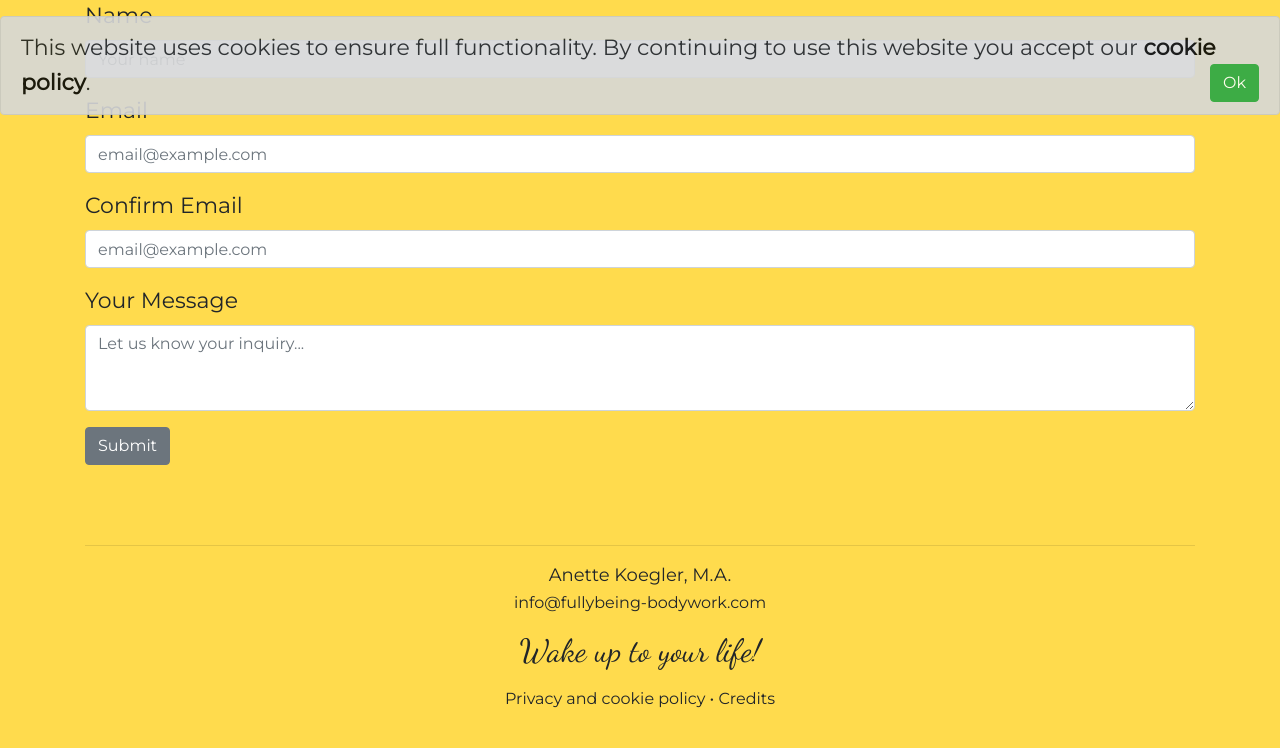
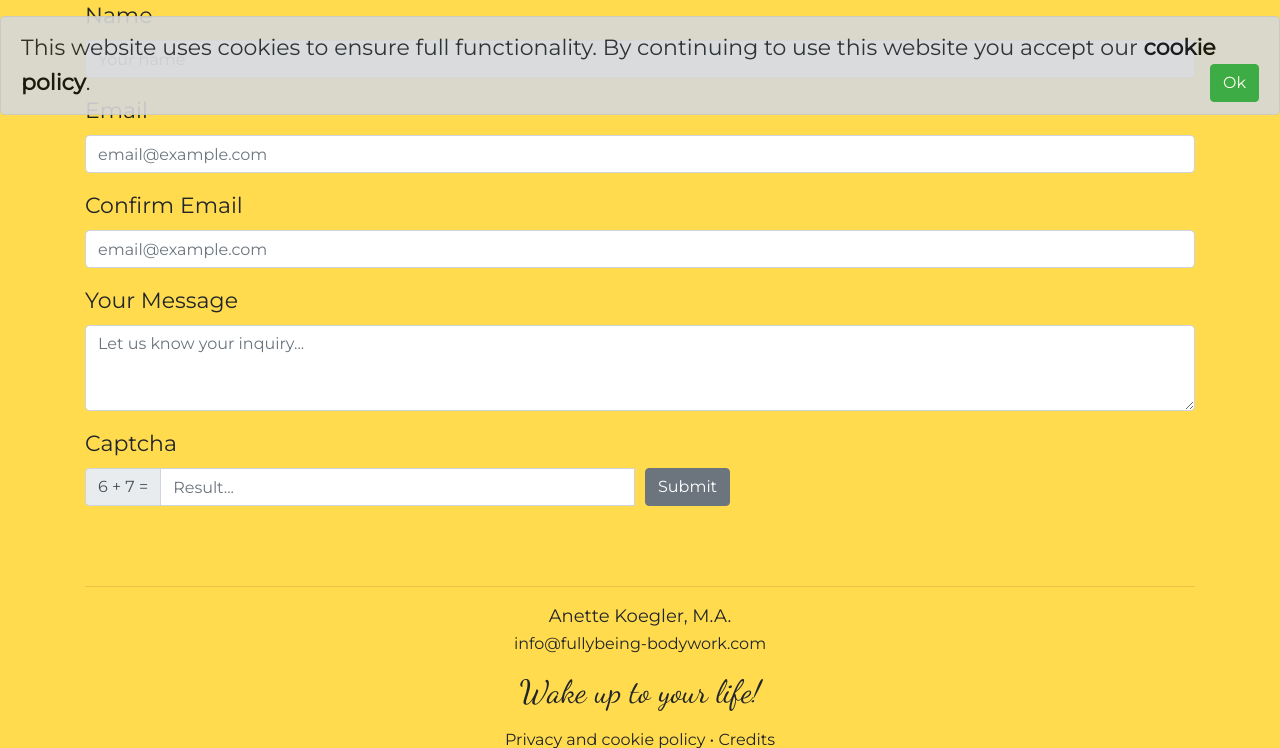
Before and after one commit to thorndeux/webpage_anette, a Flask app: page /contact in a window 1280 px wide. Shown: the part 685-1433 px from the top of the page. Before the commit the page ends 1393 px from the top, so only its background shows below. Run offline with Flask 2, Linux system fonts and the light colour scheme; some libraries are stand-ins or nearby versions.

Commit message:
feat: Replace hCaptcha with simple local captcha
- Removes hCaptcha widget from contact page
- Removes hCaptcha Javascript from contact page
- Removes hCaptcha handling from contact.js
- Removes hCaptcha verification from backend
- Adds simple math captcha in captcha.py
- Adds form fields to display captcha, and submit captcha number and
result
- Updates localize.js to include new form field placeholders
- Updates captcha validation

```diff
--- a/application.py
+++ b/application.py
@@ -6,6 +6,8 @@ import requests
 
 from flask import Flask, make_response, render_template, request, send_from_directory
 from flask_mail import Mail, Message
+
+from captcha import *
 
 app = Flask(__name__)
 # Load config data from an environment variable. Needs to be set with
@@ -62,8 +64,10 @@ def page(route):
     locale = localize(request.args.get("locale"))
     # If request came from the cookie notice, store value in 'cookies'
     cookies = request.args.get("cookies")
+    # If it's the contact page, provide a captcha
+    captcha = get_captcha() if "contact" in route else None
     # Construct response
-    resp = make_response(render_template(route + ".html", current=route, locale=locale, cookies=cookies))
+    resp = make_response(render_template(route + ".html", current=route, locale=locale, cookies=cookies, captcha=captcha))
     # If request came from the selection menu, add cookie instructions to response
     if request.args.get("locale"):
         resp.set_cookie("locale", locale, max_age=60*60*24*30, httponly=True, samesite="Lax")
@@ -78,16 +82,9 @@ def page(route):
 def contact():
     # Get serialized form data
     form = request.form
-    # Verify hCaptcha
-    CAPTCHA_SECRET = os.environ['CAPTCHA_SECRET']
-    SITE_KEY = os.environ['SITE_KEY']
-    token = form["h-captcha-response"]
-    data = { "secret": CAPTCHA_SECRET, "response": token, "sitekey": SITE_KEY}
-    response = requests.post("https://hcaptcha.com/siteverify", data)
-    response_json = json.loads(response.content)
-    success = response_json["success"]
-    print(f"Captcha status: {success}")
-    # If verification suceeds, send message
+    # Check if captcha was solved correctly
+    success = check_captcha(int(form["captcha_num"]), int(form["captcha_result"]))
+    # If yes, send message
     if success:
         # Compose message
         msg = Message("Your webpage received a new contact request!", recipients = ["info@fullybeing-bodywork.com"])
@@ -115,7 +112,7 @@ def contact():
     # Else, return an error message
     else:
         locale = localize(None)
-        feedback = ["You failed the bot test! Beep, beep! If you are indeed human \
+        feedback = ["You failed the bot test! Beep, beep! If you are indeed human, \
                     please send an email to the address in the footer of this page.",
                     "Sie sind durch den Roboter-Test gefallen! Falls sie wider Erwarten \
                     ein Mensch sind, senden sie bitte eine Email an die Adresse in der \
@@ -126,4 +123,4 @@ def contact():
         return {'feedback': feedback, 'category': category}
     # Else render contact page with appropriate feedback information
     else:
-        return render_template("contact.html", current="contact", locale=locale, feedback=feedback, category=category)
+        return render_template("contact.html", current="contact", locale=locale, feedback=feedback, category=category, captcha=get_captcha())
--- /dev/null
+++ b/captcha.py
@@ -0,0 +1,24 @@
+import random
+
+captchas = [
+  ['3 \u00d7 7', 21],
+  ['4 + 7', 11],
+  ['11 \u00d7 2', 22],
+  ['11 + 2', 13],
+  ['5 + 6', 11],
+  ['6 + 7', 13],
+  ['14 \u00f7 2', 7],
+  ['17 - 3', 14],
+  ['2 \u00d7 6', 12],
+  ['12 \u00f7 6', 2],
+  ['3 \u00d7 5', 15]
+]
+
+def get_captcha():
+    num = random.randint(0, len(captchas) - 1)
+    return {'num': str(num), 'captcha': captchas[num][0]}
+
+def check_captcha(num: int, result: int):
+    if num > len(captchas) - 1:
+        return False
+    return True if result == captchas[num][1] else False
--- a/static/script/contact.js
+++ b/static/script/contact.js
@@ -7,18 +7,6 @@ $(document).ready(function(){
 
     // Make sure data is only submitted to the server if input is valid
     $("#contact-form").submit(function(event) {
-        // Make sure hCaptcha is completed
-        if ($('[name=h-captcha-response]').val() === "") {
-            event.preventDefault(); // Prevent form submission
-            event.stopPropagation();
-            event.stopImmediatePropagation(); // Stop other handlers from activating
-
-            // Add validation info
-            document.getElementById('captcha-dummy').setCustomValidity("Not valid!")
-        }
-        else {
-            document.getElementById('captcha-dummy').setCustomValidity("")
-        }
 
         // HTML5 validity check
         if ($(this)[0].checkValidity() === false) { // If any field is invalid
@@ -96,7 +84,5 @@ $(document).ready(function(){
         });
         // Remove validation info and reset the form
         $(this).toggleClass("was-validated", false).trigger("reset");
-        // Reset the captcha
-        hcaptcha.reset(localStorage.getItem("captcha_id"));
     });
 });
--- a/static/script/localize.js
+++ b/static/script/localize.js
@@ -128,19 +128,21 @@ function localize(language) {
         return ""
     });
 
-    // Localize form placeholders and hCaptcha
+    // Localize form placeholders
     if (window.location.pathname === "/contact") {
         const placeholder_en = {
             "name": "Your name",
             "email": "email@example.com",
             "emailConfirm": "email@example.com",
-            "message": "Let us know your inquiry..."
+            "message": "Let us know your inquiry...",
+            "captcha_result": "Result..."
         };
         const placeholder_de = {
             "name": "Ihr Name",
             "email": "email@beispiel.de",
             "emailConfirm": "email@beispiel.de",
-            "message": "Ihre Anfrage hier..."
+            "message": "Ihre Anfrage hier...",
+            "captcha_result": "Ergebnis..."
         }
 
         $("input, textarea").each(function() {
@@ -159,18 +161,6 @@ function localize(language) {
                 }
             }
         });
-
-        // Update captcha
-        $("#captcha > *").remove()
-        captcha_id = hcaptcha.render(
-            "captcha",
-            {
-                "theme": "dark",
-                "sitekey": "c6369857-1f0d-4d2c-a0bc-7046c832fb61",
-                "hl": language
-            }
-        )
-        localStorage.setItem("captcha_id", captcha_id);
     }
 }
 
--- a/templates/contact.html
+++ b/templates/contact.html
@@ -56,13 +56,12 @@
         </div>
         <div id="alertinfo" class="sr-only">
             <span lang="en">Displays feedback on contact form submission in case JavaScript is not enabled.</span>
-            <span lang="de">Wenn Javascript nicht aktiviert ist, gibt dieser Alert Rückmeldung wenn das Formular abgesendet wird.</span>
+            <span lang="de">Wenn Javascript nicht aktiviert ist, gibt dieser Alert Rückmeldung wenn das Kontaktformular abgesendet wird.</span>
         </div>
     {% endif %}
 
     <!-- Customized Bootstrap form - contact form with input validation-->
     <form id="contact-form" method="post" class="mt-5">
-        <!-- Spam bot honeypot -->
         <div class="form-group">
             <label for="name">Name</label>
             <input type="text" class="form-control" name="name" id="name" placeholder={% if locale == "de" %}"Ihr Name"{% else %}"Your name"{% endif %} required>
@@ -103,17 +102,28 @@
                 <span lang="en">Please let us know your question.</span><span lang="de">Geben Sie bitte Ihre Anfrage ein.</span>
             </div>
         </div>
+        <label for="captcha-group">Captcha</label>
+        <div class="form-row">
+            <div class="col-8 col-md-6">
+                <div class="input-group" id="captcha-group">
+                    <div class="input-group-prepend">
+                        <div class="input-group-text">{{ captcha.captcha }} =</div>
+                    </div>
+                    <input type="number" class="form-control" name="captcha_result" id="captcha_result" rows="3" placeholder={% if locale == "de" %}"Ergebnis..."{% else %}"Result..."{% endif %} required></input>
+                    <div class="valid-tooltip">
+                        <span lang="en">Looks good!</span><span lang="de">Passt!</span>
+                    </div>
+                    <div class="invalid-tooltip">
+                        <span lang="en">Please confirm you are not a robot!</span><span lang="de">Bestätigen Sie bitt, dass Sie kein Roboter sind!</span>
+                    </div>
+                    <input class="d-none" name="captcha_num" value={{ captcha.num }}></input>
+                </div>
+            </div>
 
-        <!-- hCaptcha widget -->
-        <div class="form-group">
-            <div id="captcha"></div>
-            <input id="captcha-dummy" class="d-none">
-            <div class="invalid-tooltip">
-                <span lang="en">Are you a bot?</span><span lang="de">Sind Sie ein Roboter?</span>
+            <div class="col-4 col-md-6">
+                <button class="btn btn-secondary" type="submit"><span lang="en">Submit</span><span lang="de">Senden</span></button>
             </div>
         </div>
-
-        <button class="btn btn-secondary" type="submit"><span lang="en">Submit</span><span lang="de">Senden</span></button>
     </form>
 
     <div role="alert" aria-describedby="toastinfo" style="position: fixed; top: 109px; right: 3px;">
@@ -134,6 +144,3 @@
           </div>
     </div>
 {% endblock %}
-{% block hCaptcha %}
-    <script onload="initialize()" src="https://js.hcaptcha.com/1/api.js"></script>
-{% endblock hCaptcha %}
--- a/templates/layout.html
+++ b/templates/layout.html
@@ -219,7 +219,5 @@
         <script type="text/javascript" src="{{ url_for('static', filename='script/cookies.js') }}"></script>
         <!-- Spam protection -->
         <script type="text/javascript" src="{{ url_for('static', filename='script/mailencrypt.js') }}"></script>
-         <!-- hCaptcha JavaScript -->
-        {% block hCaptcha %}{% endblock hCaptcha %}
     </body>
 </html>
```
